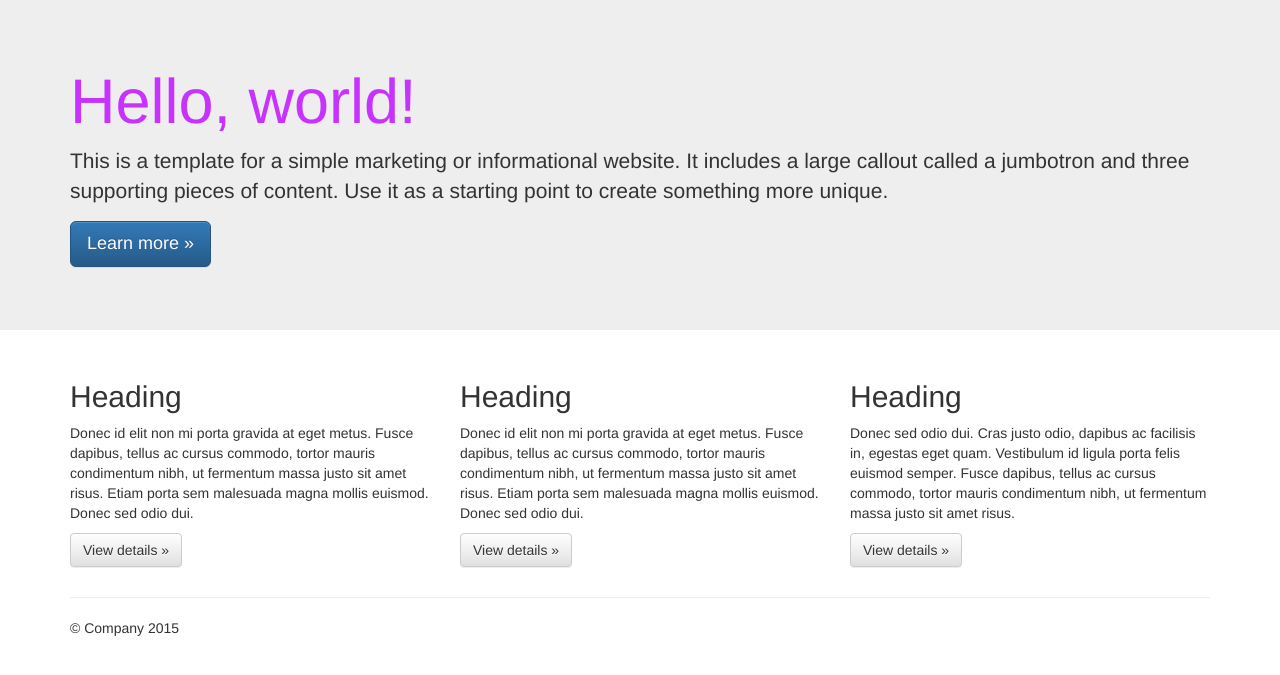
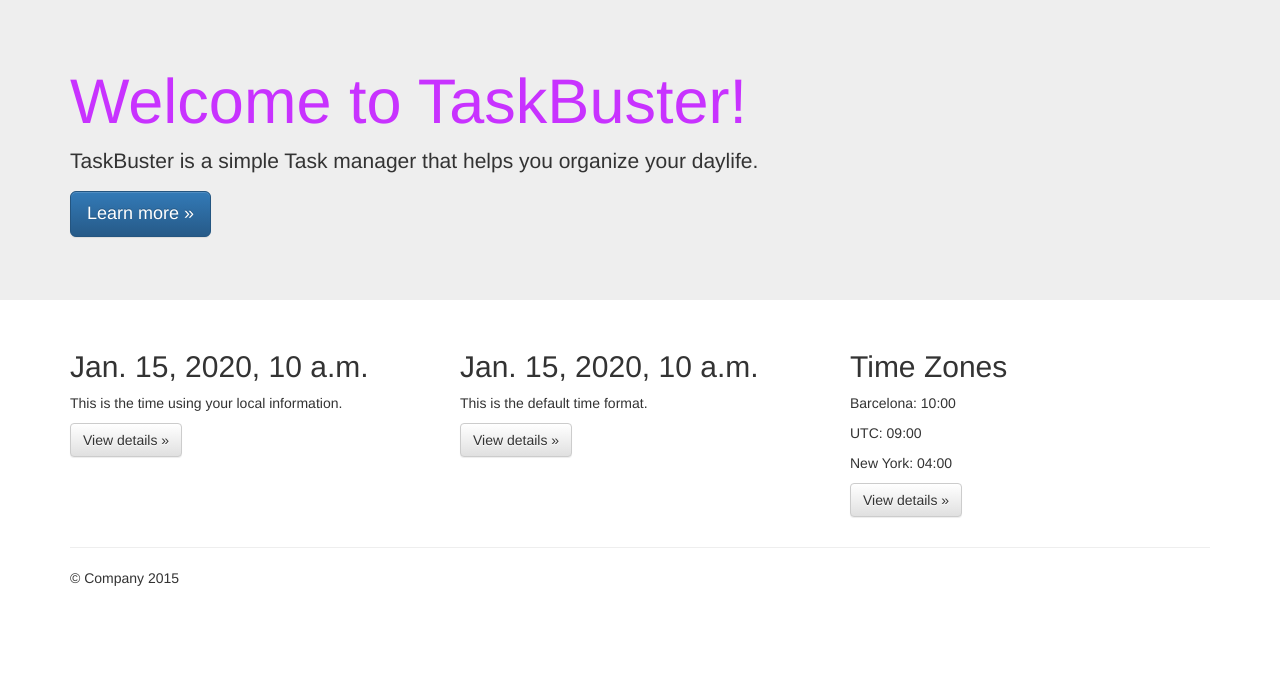
Before and after one commit to Nihdez/taskbuster, a Django app: template taskbuster/templates/taskbuster/index.html in a window 1280 px wide. Shown: the part 51-726 px from the top of the page. Run offline with Django 3.2, Linux system fonts and the light colour scheme; the template is opened without the code that fills it: most values are stand-ins (such as "Sample title", 1, 10 or a date in 2020); some libraries are stand-ins or nearby versions.

Commit message:
Internationalization and localization

```diff
--- a/requirements/base.txt
+++ b/requirements/base.txt
@@ -1 +1,2 @@
 Django==1.8
+pytz==2015.4
--- a/requirements/testing.txt
+++ b/requirements/testing.txt
@@ -1,3 +1,4 @@
 -r base.txt
 selenium==2.47.1
 PyVirtualDisplay==0.1.5
+coverage==3.7.1
--- a/taskbuster/templates/base.html
+++ b/taskbuster/templates/base.html
@@ -9,6 +9,7 @@
         <meta charset="utf-8">
         <meta http-equiv="X-UA-Compatible" content="IE=edge,chrome=1">
         <title>{% block head_title %}{% endblock %}</title>
+        <link rel="shortcut icon" href="{% static 'favicon.ico' %}" type="image/x-icon">
         <meta name="description" content="">
         <meta name="viewport" content="width=device-width, initial-scale=1">
         <link rel="apple-touch-icon" href="{% static 'apple-touch-icon.png' %}">
@@ -24,11 +25,18 @@
         <link rel="stylesheet" href="{% static 'css/main.css' %}">
 
         <script src="{% static 'js/vendor/modernizr-2.8.3-respond-1.4.2.min.js' %}"></script>
+
+        {% block head_css %}{% endblock %}
+        {% block head_javascript %}{% endblock %}
+
     </head>
     <body>
         <!--[if lt IE 8]>
             <p class="browserupgrade">You are using an <strong>outdated</strong> browser. Please <a href="http://browsehappy.com/">upgrade your browser</a> to improve your experience.</p>
         <![endif]-->
+
+    {% block navbar %}
+
     <nav class="navbar navbar-inverse navbar-fixed-top" role="navigation">
       <div class="container">
         <div class="navbar-header">
@@ -54,34 +62,9 @@
       </div>
     </nav>
 
-    <!-- Main jumbotron for a primary marketing message or call to action -->
-    <div class="jumbotron">
-      <div class="container">
-        <h1>Hello, world!</h1>
-        <p>This is a template for a simple marketing or informational website. It includes a large callout called a jumbotron and three supporting pieces of content. Use it as a starting point to create something more unique.</p>
-        <p><a class="btn btn-primary btn-lg" href="#" role="button">Learn more &raquo;</a></p>
-      </div>
-    </div>
+    {% endblock %}
 
-    <div class="container">
-      <!-- Example row of columns -->
-      <div class="row">
-        <div class="col-md-4">
-          <h2>Heading</h2>
-          <p>Donec id elit non mi porta gravida at eget metus. Fusce dapibus, tellus ac cursus commodo, tortor mauris condimentum nibh, ut fermentum massa justo sit amet risus. Etiam porta sem malesuada magna mollis euismod. Donec sed odio dui. </p>
-          <p><a class="btn btn-default" href="#" role="button">View details &raquo;</a></p>
-        </div>
-        <div class="col-md-4">
-          <h2>Heading</h2>
-          <p>Donec id elit non mi porta gravida at eget metus. Fusce dapibus, tellus ac cursus commodo, tortor mauris condimentum nibh, ut fermentum massa justo sit amet risus. Etiam porta sem malesuada magna mollis euismod. Donec sed odio dui. </p>
-          <p><a class="btn btn-default" href="#" role="button">View details &raquo;</a></p>
-       </div>
-        <div class="col-md-4">
-          <h2>Heading</h2>
-          <p>Donec sed odio dui. Cras justo odio, dapibus ac facilisis in, egestas eget quam. Vestibulum id ligula porta felis euismod semper. Fusce dapibus, tellus ac cursus commodo, tortor mauris condimentum nibh, ut fermentum massa justo sit amet risus.</p>
-          <p><a class="btn btn-default" href="#" role="button">View details &raquo;</a></p>
-        </div>
-      </div>
+    {% block content %}{% endblock %}
 
       <hr>
 
@@ -104,5 +87,8 @@
             r.parentNode.insertBefore(e,r)}(window,document,'script','ga'));
             ga('create','UA-XXXXX-X','auto');ga('send','pageview');
         </script>
+
+        {% block footer_javascript %}{% endblock %}
+
     </body>
 </html>
--- a/taskbuster/templates/robots.txt
+++ b/taskbuster/templates/robots.txt
@@ -2,4 +2,4 @@
 
 # Allow crawling of all content
 User-agent: *
-Disallow:
+Disallow: /
--- a/taskbuster/templates/taskbuster/index.html
+++ b/taskbuster/templates/taskbuster/index.html
@@ -1,2 +1,44 @@
 {% extends "base.html" %}
+{% load i18n %}
+{% load l10n %}
+{% load tz %}
+
 {% block head_title %}TaskBuster Django Tutorial{% endblock %}
+
+{% block content %}
+
+    <div class="jumbotron">
+      <div class="container">
+          <h1>{% trans "Welcome to TaskBuster!" %}</h1>
+        <p>{% blocktrans %}TaskBuster is a simple Task manager that helps you organize your daylife.{% endblocktrans %}</p>
+        <p><a class="btn btn-primary btn-lg" href="#" role="button">Learn more &raquo;</a></p>
+      </div>
+    </div>
+
+    <div class="container">
+      <!-- Example row of columns -->
+
+    <div class="row">
+
+        <div class="col-md-4">
+            <h2 id="local-date">{{today}}</h2>
+          <p>This is the time using your local information. </p>
+          <p><a class="btn btn-default" href="#" role="button">View details &raquo;</a></p>
+        </div>
+
+        <div class="col-md-4">
+            <h2 id="non-local-date">{{today|unlocalize}}</h2>
+          <p>This is the default time format. </p>
+          <p><a class="btn btn-default" href="#" role="button">View details &raquo;</a></p>
+       </div>
+
+        <div class="col-md-4">
+          <h2>Time Zones</h2>
+          <p>Barcelona: <span id="time-tz">{{now|time:"H:i"}}</span></p>
+          <p>UTC: <span id="time-utc">{{now|utc|time:"H:i"}}</span></p>
+          <p>New York: <span id="time-ny">{{now|timezone:"America/New_York"|time:"H:i"}}</span></p>
+          <p><a class="btn btn-default" href="#" role="button">View details &raquo;</a></p>
+        </div>
+      </div>
+
+{% endblock %}
--- a/taskbuster/test.py
+++ b/taskbuster/test.py
@@ -2,14 +2,17 @@
 
 from django.test import TestCase
 from django.core.urlresolvers import reverse
+from django.utils.translation import activate
 
 
 class TestHomePage(TestCase):
 
     def test_uses_index_template(self):
+        activate('en')
         response = self.client.get(reverse("home"))
         self.assertTemplateUsed(response, "taskbuster/index.html")
 
     def test_uses_base_template(self):
+        activate('en')
         response = self.client.get(reverse("home"))
         self.assertTemplateUsed(response, "base.html")
--- a/taskbuster/urls.py
+++ b/taskbuster/urls.py
@@ -1,12 +1,13 @@
 from django.conf.urls import include, url
 from django.contrib import admin
-from .views import home
+from django.conf.urls.i18n import i18n_patterns
+from .views import home, home_files
 
 urlpatterns = [
-    # Examples:
-    # url(r'^$', 'taskbuster.views.home', name='home'),
-    # url(r'^blog/', include('blog.urls')),
+    url(r'^(?P<filename>(robots.txt)|(humans.txt))$', home_files, name="home-files"),
+]
 
-    url(r'^admin/', include(admin.site.urls)),
-    url(r'^$', home, name='home'),
-]
+urlpatterns += i18n_patterns(
+        url(r'^$', home, name='home'),
+        url(r'^admin/', include(admin.site.urls)),
+)
```
Also changed, not shown: functional_tests/test_all_users.py (+38 -0 lines), taskbuster/settings/base.py (+26 -2 lines), taskbuster/templates/humans.txt (+5 -4 lines), taskbuster/views.py (+7 -1 lines), taskbuster/locale/ca/LC_MESSAGES/django.po (added), 2 other files.
